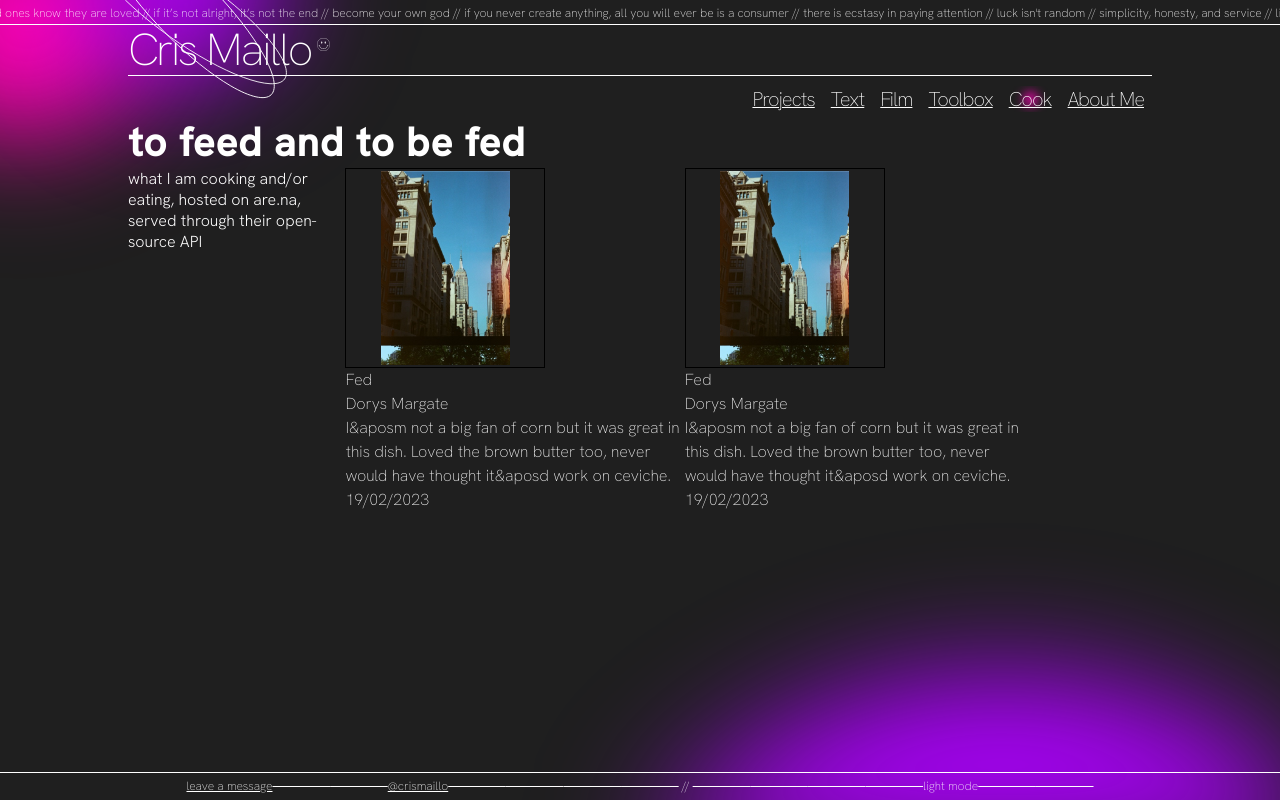
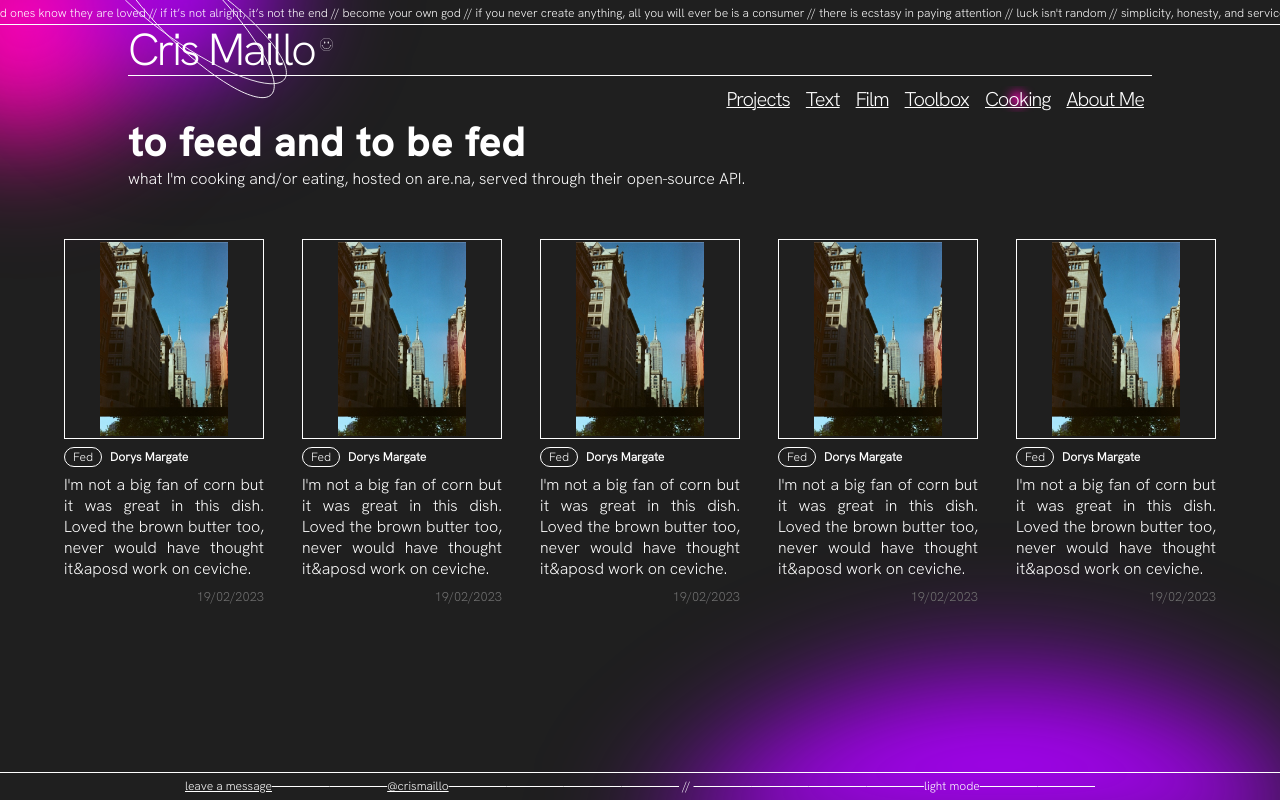
Before and after one commit to cris-maillo/crismaillo, a React (Vite) app: page /cook in a window 1280 px wide. Built offline with nearby package versions, Linux system fonts and the light colour scheme.

Commit message:
continued styling cooking page

```diff
--- a/src/App.css
+++ b/src/App.css
@@ -18,7 +18,7 @@ body,html {
   position: relative;
   height: 100%;
   min-height: 100%;
-  font-family: HKGrotesk-ExtraLight;
+  font-family: HKGrotesk-Light;
   line-height: 1.5;
 }
 
@@ -935,18 +935,37 @@ span .lines{
 }
 
 .cookContainer{
+  margin: 50px 5% 0px 5%;
+  display: flex;
+  justify-content: space-between;
+}
+
+.cookSubtitle{
   margin: 0px 20% 10px 10%;
-  display: flex;
+}
+
+@media only screen and (max-width: 570px) {
+  .cookContainer{
+    margin: 15px 10% 10% 10%;
+    flex-direction: column;
+    gap: 15px;
+    align-items: center;
+  }
+
+  .cookSubtitle{
+    margin: 0px 10% 0% 10%;
+  }
 }
 
 .cookContainer .image {
   width: 200px;
   height: 200px;
-  border: 1px solid black; /* Square border */
+  border: 1px solid var(--text-color, white); /* Square border */
   display: flex;
   justify-content: center;
   align-items: center;
   overflow: hidden; /* Ensures the image stays within the container */
+  margin-bottom: 8px;
 }
 
 .cookContainer img {
@@ -954,3 +973,40 @@ span .lines{
   max-height: 100%;
   padding: 2px 0 2px 0;
 }
+
+.foodCard {
+  overflow: hidden;
+  width: 200px; /* or whatever fixed width you prefer */
+}
+
+.foodTag {
+  border-radius: 20px;
+  border: solid 1px var(--text-color, white);
+  width: fit-content;
+  padding: 0px 8px 0px 8px;
+}
+
+.infoTags{
+  font-size: 12px;
+  display: flex;
+  align-items: baseline;
+  gap: 8px;
+}
+
+.location {
+  font-weight: bold;
+  margin-bottom: 8px;
+}
+
+.description {
+  margin-bottom: 8px;
+  text-align: justify;
+  font-style: normal;
+  font-weight: 100;
+}
+
+.date {
+  text-align: right;
+  font-size: 0.8rem;
+  color: #717171;
+}
--- a/src/components/Food/Cook.jsx
+++ b/src/components/Food/Cook.jsx
@@ -1,3 +1,4 @@
+import { useState, useEffect } from 'react';
 import '../../App.css';
 import Title from '../Title';
 import Food from './Food';
@@ -5,17 +6,59 @@ import Food from './Food';
 
 function Cook() {
 
-    const foods = [
+    const getNumberOfCards = () => {
+        if (window.innerWidth > 1200) {
+          return 5; // For large screens, show 5 cards
+        } else if (window.innerWidth > 920) {
+          return 4; // For medium screens, show 3 cards
+        } else if(window.innerWidth > 740) {
+          return 3; // For small screens, show 1 card
+        }else{
+            return 5;
+        }
+      };
+
+      const [numberOfCards, setNumberOfCards] = useState(getNumberOfCards());
+
+      useEffect(() => {
+        const handleResize = () => {
+          setNumberOfCards(getNumberOfCards());
+        };
+
+        window.addEventListener('resize', handleResize);
+        handleResize();
+        return () => window.removeEventListener('resize', handleResize);
+      }, []);
+
+    const cards = [
         {
             type: 'Fed',
             location: 'Dorys Margate',
-            description: "I&aposm not a big fan of corn but it was great in this dish. Loved the brown butter too, never would have thought it&aposd work on ceviche.",
+            description: "I'm not a big fan of corn but it was great in this dish. Loved the brown butter too, never would have thought it&aposd work on ceviche.",
             date: "19/02/2023"
         },
         {
             type: 'Fed',
             location: 'Dorys Margate',
-            description: "I&aposm not a big fan of corn but it was great in this dish. Loved the brown butter too, never would have thought it&aposd work on ceviche.",
+            description: "I'm not a big fan of corn but it was great in this dish. Loved the brown butter too, never would have thought it&aposd work on ceviche.",
+            date: "19/02/2023"
+        },
+        {
+            type: 'Fed',
+            location: 'Dorys Margate',
+            description: "I'm not a big fan of corn but it was great in this dish. Loved the brown butter too, never would have thought it&aposd work on ceviche.",
+            date: "19/02/2023"
+        },
+        {
+            type: 'Fed',
+            location: 'Dorys Margate',
+            description: "I'm not a big fan of corn but it was great in this dish. Loved the brown butter too, never would have thought it&aposd work on ceviche.",
+            date: "19/02/2023"
+        },
+        {
+            type: 'Fed',
+            location: 'Dorys Margate',
+            description: "I'm not a big fan of corn but it was great in this dish. Loved the brown butter too, never would have thought it&aposd work on ceviche.",
             date: "19/02/2023"
         }
     ]
@@ -23,10 +66,12 @@ function Cook() {
     return (
         <div>
             <Title title="to feed and to be fed" />
+            <div className='cookSubtitle'>
+                <p>what I&apos;m cooking and/or eating, hosted on are.na, served through their open-source API.</p>
+            </div>
             <div className="cookContainer">
-                <p>what I am cooking and/or eating, hosted on are.na, served through their open-source API</p>
-                {foods.map((food, index) => (
-                    <Food key={index} data={food} />
+                {cards.slice(0, numberOfCards).map((card, index) => (
+                    <Food key={index} data={card} />
                 ))}
             </div>
         </div>
--- a/src/components/Food/Food.jsx
+++ b/src/components/Food/Food.jsx
@@ -6,14 +6,16 @@ import IMG1812 from '../../assets/images/film/IMG_1812.jpeg';
 function Food({ data }) {
 
     return (
-        <div>
+        <div className='foodCard'>
             <div className="image">
                 <img src={IMG1812} />
             </div>
             <div className="info">
-                <div className="foodTag">{data.type}</div>
-                <div className="location">{data.location}</div>
-                <div className="description">{data.description}</div>
+                <div className='infoTags'>
+                    <div className="foodTag">{data.type}</div>
+                    <div className="location">{data.location}</div>
+                </div>
+                <p className="description">{data.description}</p>
                 <div className="date">{data.date}</div>
             </div>
         </div>
--- a/src/components/LandingPage.jsx
+++ b/src/components/LandingPage.jsx
@@ -34,7 +34,7 @@ function LandingPage() {
         </span>,
         through self-taught lines of code, multiple figma drafts, and lots of good vibes.
       </h4>
-      <h4>
+      <h4 style={{zIndex: 0}}>
         In other words, <b>nice to meet you.</b>
       </h4>
     </div>
--- a/src/components/NavBar.jsx
+++ b/src/components/NavBar.jsx
@@ -28,7 +28,7 @@ function NavBar() {
           </li>
           <li>
             <NavLink exact to="/cook" activeClassName="active">
-              Cook
+              Cooking
             </NavLink>
           </li>
           <li>
```
